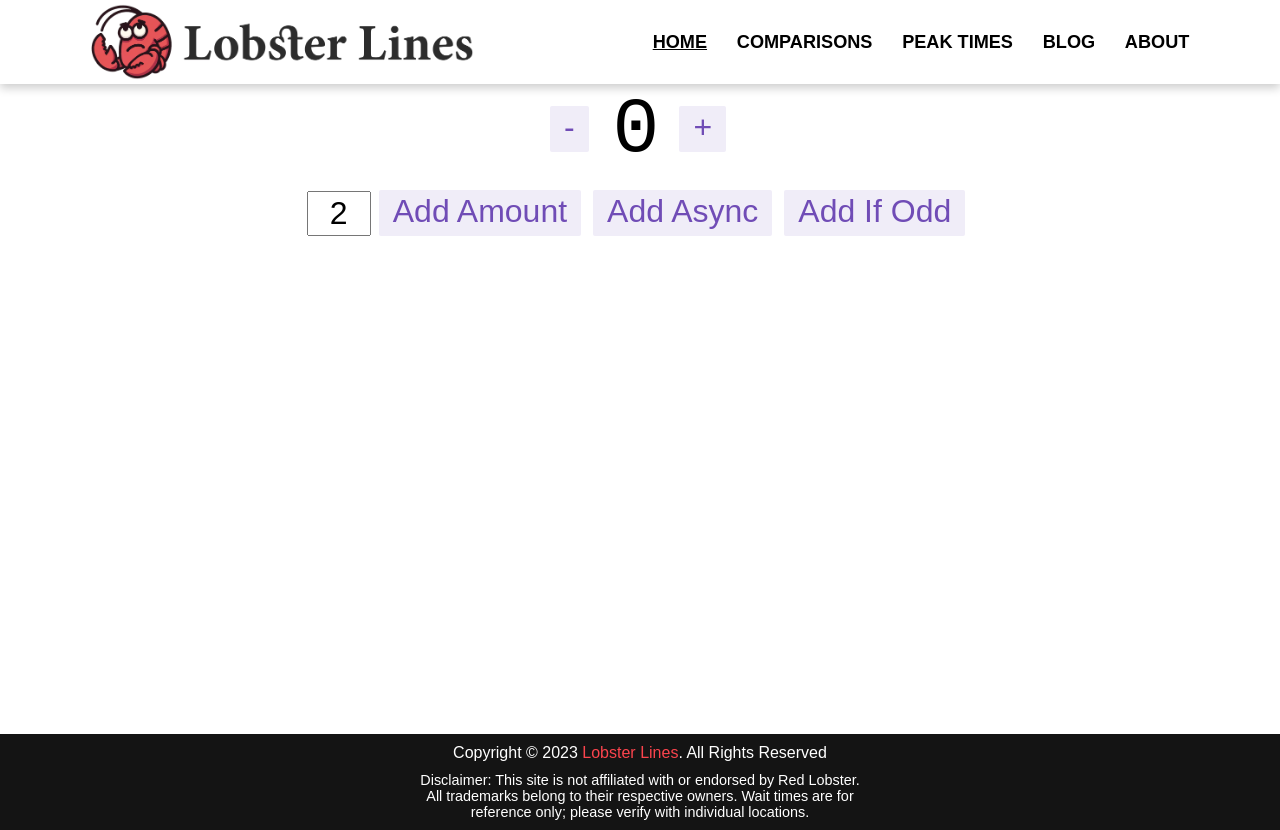
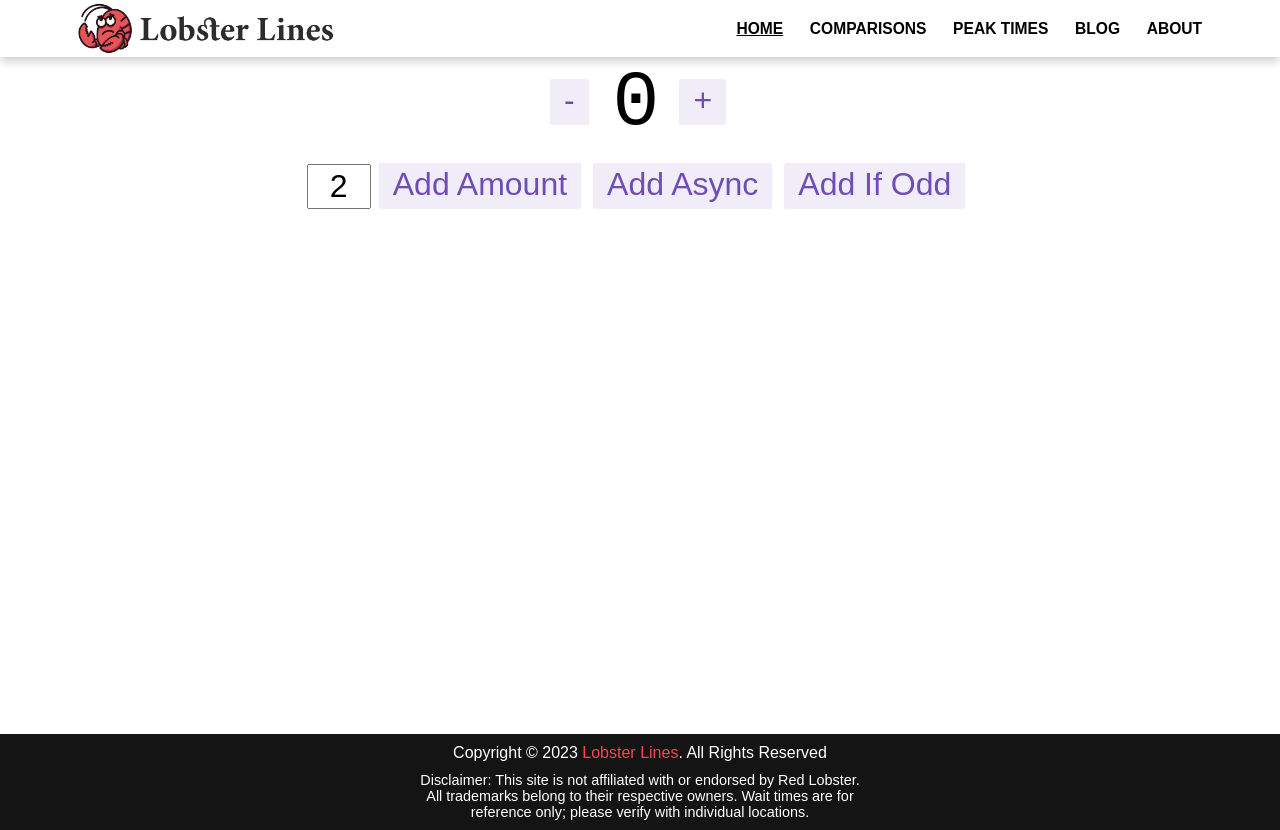
Before and after one commit to shrays/lobster-lines, a Next.js app: page / in a window 1280 px wide. Built offline with nearby package versions, Linux system fonts and the light colour scheme.

Commit message:
Update layout.module.css

```diff
--- a/app/styles/layout.module.css
+++ b/app/styles/layout.module.css
@@ -12,7 +12,7 @@
 
 .logo {
   pointer-events: none;
-  height: 6vw;
+  height: 4vw;
   width: auto;
 }
 
@@ -56,7 +56,7 @@
   justify-content: right;
   gap: 20px;
   padding: 8px;
-  font-size: calc(1.5px + 1.3vw);
+  font-size: calc(1.5px + 1.1vw);
   background-color: rgb(255, 255, 255);
   box-shadow: 0 4px 9px rgba(0, 0, 0, 0.2);
   font-weight: bold;
```
